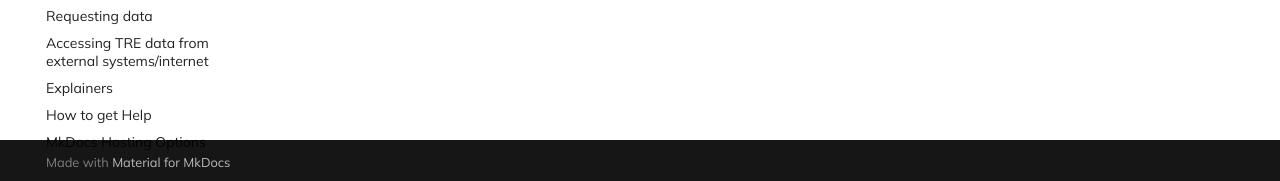
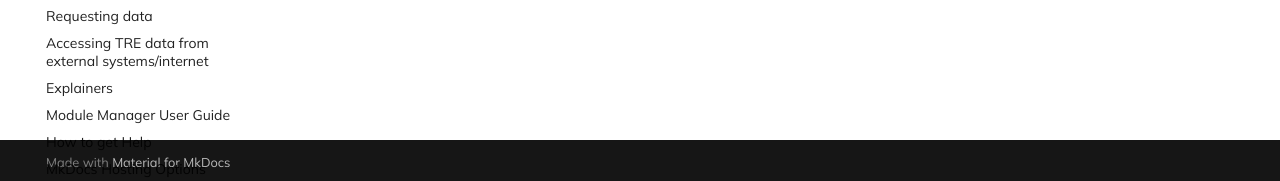
Before and after one commit to genes-and-health/TRE-documentation-v3, an MkDocs documentation site: the page built from docs/index.md, in a window 1280 px wide. Shown: the part 716-897 px from the top of the page. Built offline with MkDocs 1.6.1 and Material for MkDocs 9.7.7, drawn with Linux system fonts in a browser that asks for light colours; comment, search, counter and statistics services are not loaded.

Commit message:
Update mkdocs.yml

```diff
--- a/mkdocs.yml
+++ b/mkdocs.yml
@@ -138,5 +138,6 @@ nav:
 #  - Codelists: codelists-1.md
 #  - Example workflow: example-workflow-1.md
 #  - Example code: example-code-2.md
+  - Module Manager User Guide: module-manager-guide.md
   - How to get Help: how-to-get-help.md
   - MkDocs Hosting Options: mkdocs-hosting-options.md
```
